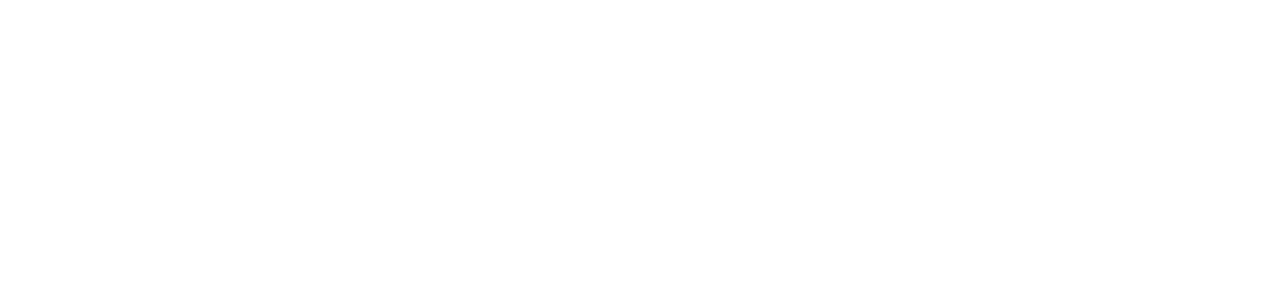
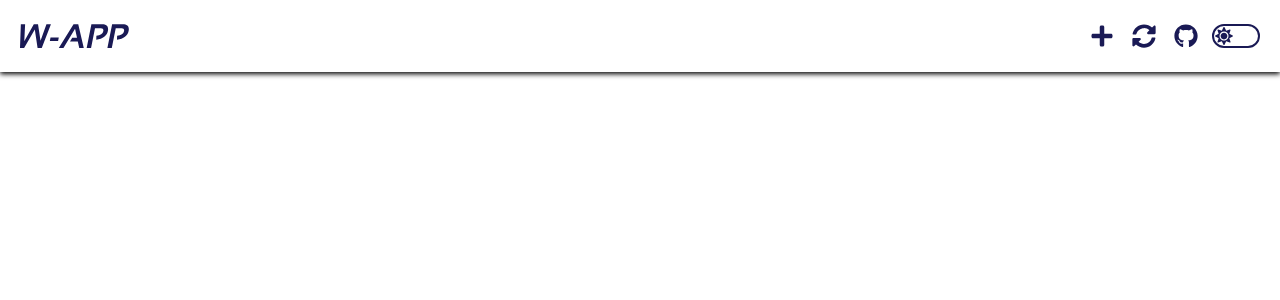
Before and after one commit to AlexOdnov/w-app, a Vue app: page / in a window 1280 px wide. Shown: the top 300 px of the page. Built offline with nearby package versions, Linux system fonts and the light colour scheme.

Commit message:
add SiteNavigation component

```diff
--- a/src/App.vue
+++ b/src/App.vue
@@ -1,16 +1,30 @@
 <template>
   <div class="app" :class="{ light: !isDark, dark: isDark }">
+    <site-navigation
+      id="site-navigation"
+      @addCity="addCity"
+      @refreshApp="refreshApp"
+    />
     <router-view />
   </div>
 </template>
 
 <script>
 import { mapActions, mapMutations, mapState } from 'vuex';
+import SiteNavigation from './components/SiteNavigation.vue';
 
 export default {
+  components: { SiteNavigation },
   computed: { ...mapState(['isDark']) },
 
-  methods: { ...mapActions(['getTheme']), ...mapMutations(['toggleTheme']) },
+  methods: {
+    ...mapActions(['getTheme']),
+    ...mapMutations(['toggleTheme']),
+    addCity() {},
+    refreshApp() {
+      location.reload();
+    },
+  },
 
   created() {
     this.getTheme().catch(() => {
@@ -45,4 +59,8 @@
   background-color: var(--bgColor);
   transition: background-color 0.3s, color 0.3s;
 }
+#site-navigation {
+  position: sticky;
+  top: 0;
+}
 </style>
--- /dev/null
+++ b/src/components/SiteNavigation.vue
@@ -0,0 +1,157 @@
+<template>
+  <header class="site-navigation">
+    <router-link class="logo" :to="{ name: 'Home' }" aria-label="На главную">
+      <svg
+        width="109px"
+        height="24px"
+        aria-hidden="true"
+        role="img"
+        focusable="false"
+      >
+        <use :xlink:href="require('../assets/baseIcons.svg') + '#logo'"></use>
+      </svg>
+    </router-link>
+    <nav class="navigation">
+      <ul class="navigation__list">
+        <li class="navigation__item">
+          <button
+            class="button"
+            type="button"
+            aria-label="Добавить город"
+            @click="addCity"
+          >
+            <svg
+              width="24px"
+              height="24px"
+              aria-hidden="true"
+              role="img"
+              focusable="false"
+            >
+              <use
+                :xlink:href="require('../assets/baseIcons.svg') + '#plus'"
+              ></use>
+            </svg>
+          </button>
+        </li>
+        <li class="navigation__item">
+          <button
+            class="button"
+            type="button"
+            aria-label="Обновить страницу"
+            @click="refreshApp"
+          >
+            <svg
+              width="24px"
+              height="24px"
+              aria-hidden="true"
+              role="img"
+              focusable="false"
+            >
+              <use
+                :xlink:href="require('../assets/baseIcons.svg') + '#refresh'"
+              ></use>
+            </svg>
+          </button>
+        </li>
+        <li class="navigation__item">
+          <a
+            class="button"
+            href="https://github.com/AlexOdnov"
+            rel="noopener noreferrer"
+            target="_blank"
+            aria-label="Github"
+          >
+            <svg
+              width="24px"
+              height="24px"
+              aria-hidden="true"
+              role="img"
+              focusable="false"
+            >
+              <use
+                :xlink:href="require('../assets/baseIcons.svg') + '#github'"
+              ></use></svg
+          ></a>
+        </li>
+        <li class="navigation__item"><theme-toggler /></li>
+      </ul>
+    </nav>
+  </header>
+</template>
+
+<script>
+import ThemeToggler from './ThemeToggler.vue';
+export default {
+  components: { ThemeToggler },
+  emits: ['addCity', 'refreshApp'],
+
+  methods: {
+    addCity() {
+      this.$emit('addCity');
+    },
+    refreshApp() {
+      this.$emit('refreshApp');
+    },
+  },
+};
+</script>
+
+<style lang="scss" scoped>
+.site-navigation {
+  display: flex;
+  align-items: center;
+  justify-content: space-between;
+  flex-wrap: wrap;
+  padding: 15px;
+  background-color: var(--bgColor);
+  box-shadow: 0 2px 5px #000;
+
+  @media (min-width: 480px) {
+    padding: 20px;
+  }
+}
+.logo {
+  display: flex;
+  align-items: center;
+  justify-content: center;
+  transition: filter 0.3s;
+  outline: none;
+
+  &:hover {
+    filter: drop-shadow(0 0 2px var(--color));
+  }
+
+  &:focus-visible {
+    filter: drop-shadow(0 0 2px var(--color));
+  }
+}
+.navigation__list {
+  display: flex;
+  align-items: center;
+  justify-content: center;
+  flex-wrap: wrap;
+  gap: 10px;
+}
+.button {
+  display: flex;
+  align-items: center;
+  justify-content: center;
+  color: var(--color);
+  background-color: transparent;
+  border: none;
+  transition: filter 0.3s;
+  outline: none;
+
+  &:hover {
+    filter: drop-shadow(0 0 2px var(--color));
+  }
+
+  &:focus-visible {
+    filter: drop-shadow(0 0 2px var(--color));
+  }
+
+  @media (min-width: 480px) {
+    padding: 4px;
+  }
+}
+</style>
```
Also changed, not shown: src/assets/baseIcons.svg.
